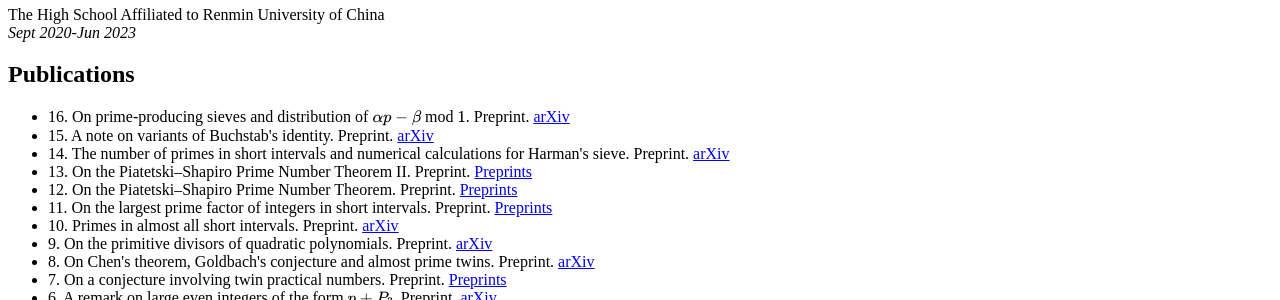
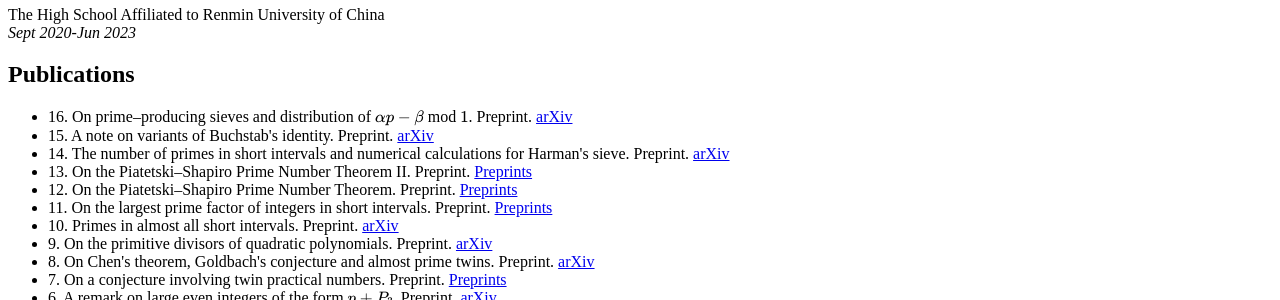
Before and after one commit to CareyRunboLi/CareyRunboLi.github.io, a Jekyll site: the page built from index.md, in a window 1280 px wide. Shown: the part 1705-2005 px from the top of the page. Built offline with Jekyll 4.4.1, drawn with Linux system fonts in a browser that asks for light colours; some web fonts are replaced; formulas are drawn with MathJax 3; a style sheet for code colours, icons or effects is not loaded; our own code applies the rules of GitHub Pages for plain Markdown files.

Commit message:
Update preprints.md

```diff
--- a/_includes/preprints.md
+++ b/_includes/preprints.md
@@ -1,7 +1,7 @@
 ## Publications
 
 <ul style="margin:0 0 5px;">
-  <li>16. On prime-producing sieves and distribution of $\alpha p - \beta$ mod $1$. Preprint. <a href="https://arxiv.org/abs/2504.13195"><autocolor>arXiv</autocolor></a></li>
+  <li>16. On prime–producing sieves and distribution of $\alpha p - \beta$ mod $1$. Preprint. <a href="https://arxiv.org/abs/2504.13195"><autocolor>arXiv</autocolor></a></li>
   <li>15. A note on variants of Buchstab's identity. Preprint. <a href="https://arxiv.org/abs/2504.07974"><autocolor>arXiv</autocolor></a></li>
   <li>14. The number of primes in short intervals and numerical calculations for Harman's sieve. Preprint. <a href="https://arxiv.org/abs/2308.04458"><autocolor>arXiv</autocolor></a></li>
   <li>13. On the Piatetski–Shapiro Prime Number Theorem II. Preprint. <a href="https://www.preprints.org/manuscript/202504.1165/v1"><autocolor>Preprints</autocolor></a></li>
```
